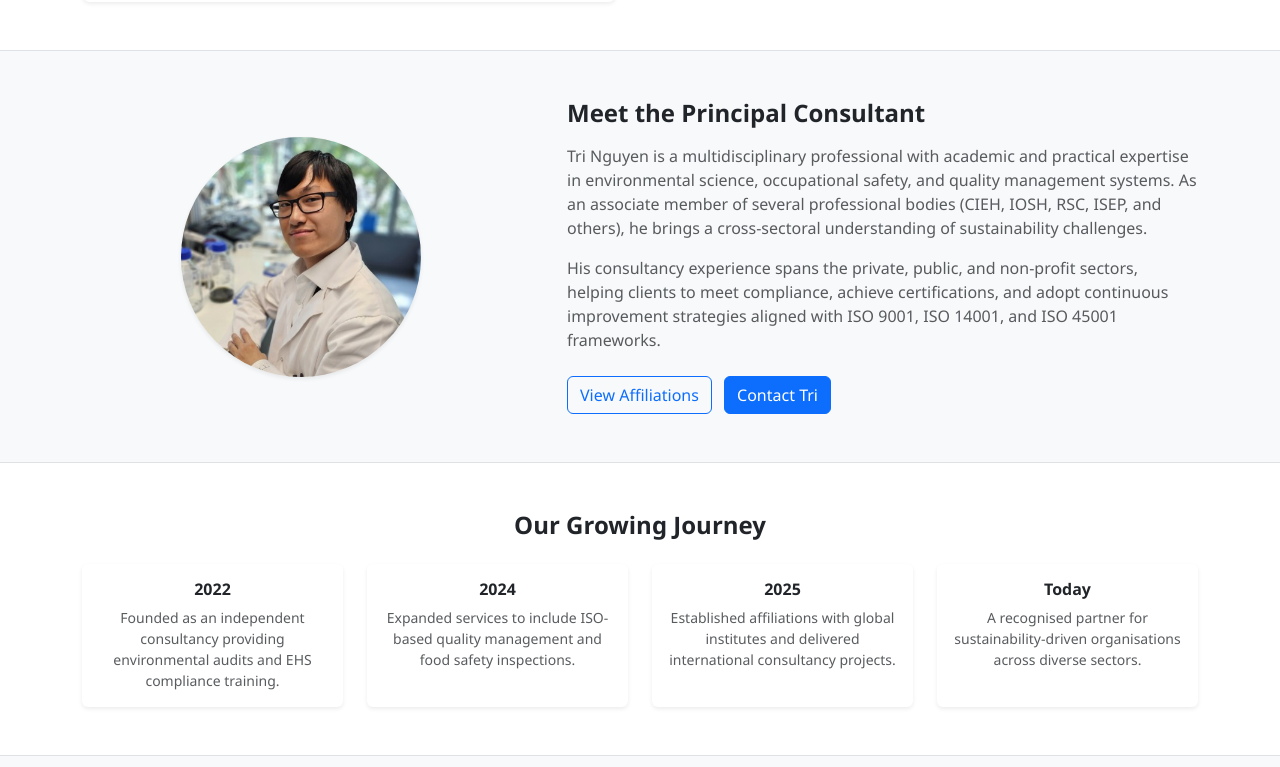
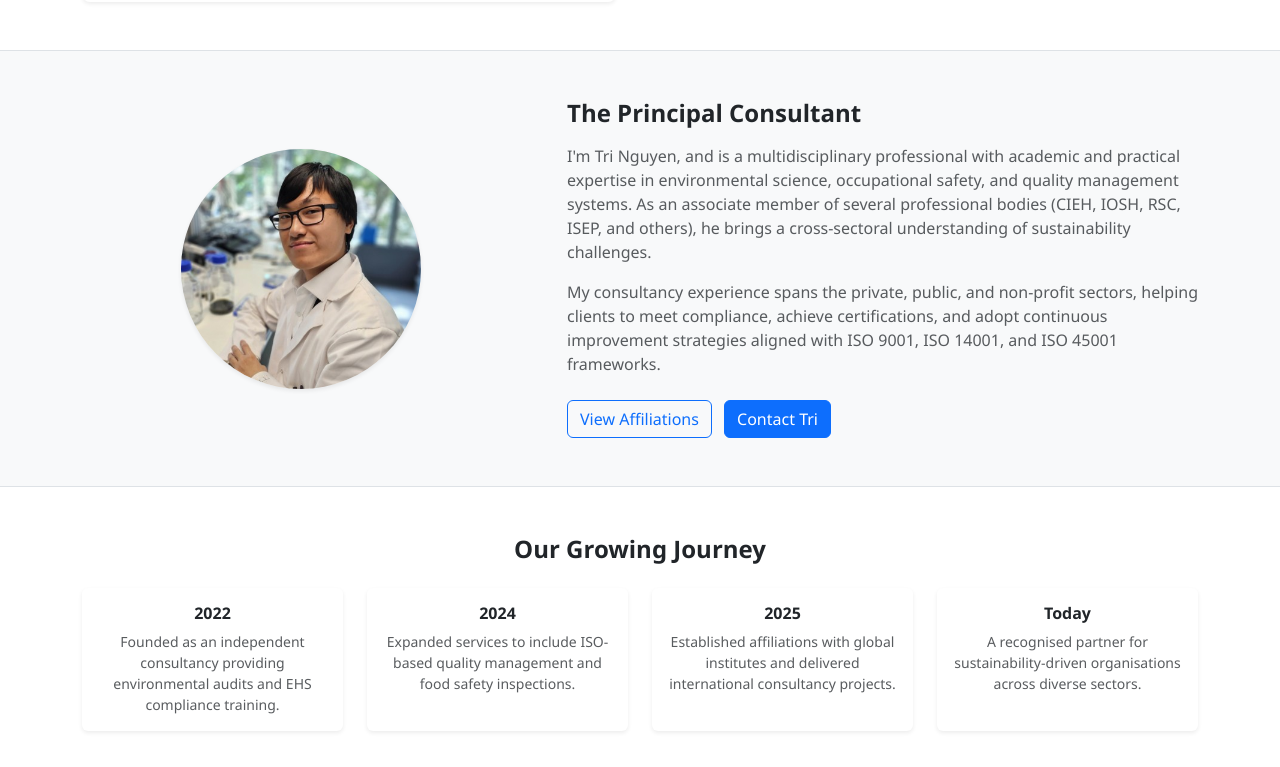
Before and after one commit to TNguyenLP1/3.-Migrating-a-Site-to-Bootstrap-BCS-Lv4-Bootcamp, a plain HTML site: page about.htm in a window 1280 px wide. Shown: the part 953-1720 px from the top of the page. Drawn offline with nearby package versions, Linux system fonts and the light colour scheme.

Commit message:
version 3.0

```diff
--- a/about.htm
+++ b/about.htm
@@ -105,101 +105,178 @@
   </header>
   <!-- Main top header -->
 
-
-
-
-
-  <!-- HERO -->
   <section class="bg-light py-5 text-center border-bottom">
     <div class="container">
-      <h1 class="display-6 fw-bold">About Tri Nguyen Consultancy</h1>
+      <h1 class="display-6 fw-bold">
+        About Tri Nguyen Consultancy
+      </h1>
+
       <p class="lead text-muted">
-        Delivering trusted environmental, health & safety, and quality management solutions backed by scientific integrity.
+        Delivering trusted environmental, health & safety, and quality management solutions backed
+        by scientific integrity.
       </p>
+
     </div>
   </section>
+  <!-- Intro section -->
 
-  <!-- MISSION & VALUES -->
   <section class="py-5 bg-white">
     <div class="container">
       <div class="row align-items-center g-5">
+
         <div class="col-lg-6">
           <img src="./visual/img/Armv2.png" alt="Consultancy" class="img-fluid rounded-3 shadow-sm">
         </div>
+        <!-- Logo setting -->
+
         <div class="col-lg-6">
+
           <h2 class="h4 fw-bold mb-3">Our Mission</h2>
+          <!-- Heading -->
+
           <p class="text-muted mb-4">
-            We empower organisations to achieve operational excellence by integrating sustainability, safety, and quality into every layer of business practice.
+            We empower organisations to achieve operational excellence by integrating sustainability, safety,
+            and quality into every layer of business practice.
           </p>
+          <!-- Explanation -->
 
-          <h3 class="h5 fw-bold mb-2">Our Core Values</h3>
+          <h3 class="h5 fw-bold mb-2">
+            Our Core Values
+          </h3>
+          <!-- Heading -->
+
           <ul class="list-unstyled">
-            <li class="mb-2"><i class="fa-solid fa-check text-primary me-2"></i><strong>Integrity:</strong> Evidence-based, ethical consultancy built on transparency.</li>
-            <li class="mb-2"><i class="fa-solid fa-check text-primary me-2"></i><strong>Professionalism:</strong> Accredited and accountable to international standards.</li>
-            <li class="mb-2"><i class="fa-solid fa-check text-primary me-2"></i><strong>Innovation:</strong> Science-led and forward-thinking in every project.</li>
-            <li><i class="fa-solid fa-check text-primary me-2"></i><strong>Collaboration:</strong> Partnering with clients for measurable, lasting improvement.</li>
+            <li class="mb-2">
+              <i class="fa-solid fa-check text-primary me-2"></i>
+              <strong>Integrity:</strong> Evidence-based, ethical consultancy built on transparency.
+            </li>
+
+            <li class="mb-2">
+              <i class="fa-solid fa-check text-primary me-2"></i>
+              <strong>Professionalism:</strong> Accredited and accountable to international standards.
+            </li>
+
+            <li class="mb-2">
+              <i class="fa-solid fa-check text-primary me-2"></i>
+              <strong>Innovation:</strong> Science-led and forward-thinking in every project.
+            </li>
+
+            <li>
+              <i class="fa-solid fa-check text-primary me-2"></i>
+              <strong>Collaboration:</strong> Partnering with clients for measurable, lasting improvement.
+            </li>
           </ul>
+          <!-- Main list with 'i class to add check mark' to highlight values and 'strong to make bold' -->
+
         </div>
+        <!-- Align logo and notes side by side -->
+
       </div>
+      <!-- Section alignment -->
+
     </div>
+    <!-- Main section -->
+
   </section>
+  <!-- Business overview, value, mission etc... -->
 
-  <!-- PROFILE SECTION -->
   <section class="py-5 bg-light border-top border-bottom">
     <div class="container">
       <div class="row align-items-center g-5">
+
         <div class="col-lg-5 text-center">
           <img src="./visual/img/profilepic.jpg" alt="Tri Nguyen portrait" class="img-fluid rounded-circle shadow-sm" width="240" height="240">
         </div>
+        <!-- Setting pic section -->
+
         <div class="col-lg-7">
-          <h2 class="h4 fw-bold mb-3">Meet the Principal Consultant</h2>
+          <h2 class="h4 fw-bold mb-3"> The Principal Consultant </h2>
+
           <p class="text-muted">
-            Tri Nguyen is a multidisciplinary professional with academic and practical expertise in environmental science, occupational safety, and quality management systems.
+            I'm Tri Nguyen, and is a multidisciplinary professional with academic and practical expertise in environmental science, occupational safety, and quality management systems.
             As an associate member of several professional bodies (CIEH, IOSH, RSC, ISEP, and others), he brings a cross-sectoral understanding of sustainability challenges.
           </p>
+
           <p class="text-muted mb-4">
-            His consultancy experience spans the private, public, and non-profit sectors, helping clients to meet compliance, achieve certifications, and adopt continuous improvement strategies aligned with ISO 9001, ISO 14001, and ISO 45001 frameworks.
+            My consultancy experience spans the private, public, and non-profit sectors, helping clients to meet compliance, achieve certifications, and adopt continuous improvement strategies aligned with ISO 9001, ISO 14001, and ISO 45001 frameworks.
           </p>
 
           <a href="affiliation.htm" class="btn btn-outline-primary me-2">View Affiliations</a>
           <a href="contact.htm" class="btn btn-primary">Contact Tri</a>
+          <!-- Setting link box -->
+
         </div>
+        <!-- Setting text section -->
+
       </div>
+      <!-- Setting profile pic and text side by side -->
+
     </div>
+    <!-- Setting container for flex box -->
+
   </section>
+  <!-- Profile section -->
 
-  <!-- TIMELINE / JOURNEY -->
   <section class="py-5 bg-white">
     <div class="container text-center">
       <h2 class="h4 fw-bold mb-4">Our Growing Journey</h2>
+      <!-- Headline -->
 
       <div class="row justify-content-center g-4">
-        <div class="col-md-3">
-          <div class="card h-100 border-0 shadow-sm">
-            <div class="card-body">
-              <h3 class="h6 fw-bold">2022</h3>
-              <p class="small text-muted mb-0">Founded as an independent consultancy providing environmental audits and EHS compliance training.</p>
-            </div>
-          </div>
-        </div>
 
         <div class="col-md-3">
           <div class="card h-100 border-0 shadow-sm">
+
             <div class="card-body">
-              <h3 class="h6 fw-bold">2024</h3>
-              <p class="small text-muted mb-0">Expanded services to include ISO-based quality management and food safety inspections.</p>
+              <h3 class="h6 fw-bold">2022</h3>
+
+              <p class="small text-muted mb-0">
+                Founded as an independent consultancy providing environmental audits and EHS compliance training.
+              </p>
             </div>
+            <!-- Main text box -->
+
           </div>
+          <!-- Outer box shadow -->
+
         </div>
+        <!-- 2022 note -->
 
         <div class="col-md-3">
           <div class="card h-100 border-0 shadow-sm">
+
+            <div class="card-body">
+              <h3 class="h6 fw-bold">2024</h3>
+
+              <p class="small text-muted mb-0">
+                Expanded services to include ISO-based quality management and food safety inspections.
+              </p>
+            </div>
+            <!-- Main text box -->
+
+          </div>
+          <!-- Outer box shadow -->
+
+        </div>
+        <!-- 2024 note -->
+
+        <div class="col-md-3">
+          <div class="card h-100 border-0 shadow-sm">
+
             <div class="card-body">
               <h3 class="h6 fw-bold">2025</h3>
-              <p class="small text-muted mb-0">Established affiliations with global institutes and delivered international consultancy projects.</p>
+
+              <p class="small text-muted mb-0">
+                Established affiliations with global institutes and delivered international consultancy projects.
+              </p>
             </div>
+            <!-- Main text box -->
+
           </div>
+          <!-- Outer box shadow -->
+
         </div>
+        <!-- 2025 note -->
 
         <div class="col-md-3">
           <div class="card h-100 border-0 shadow-sm">
@@ -209,20 +286,31 @@
             </div>
           </div>
         </div>
+        <!-- Final time box -->
+
       </div>
+      <!-- Container to flex inline -->
+
     </div>
   </section>
+  <!-- Business timeline -->
 
-  <!-- CTA -->
   <section class="py-5 bg-light text-center border-top">
     <div class="container">
+
       <h2 class="h5 fw-bold mb-3">Building a Sustainable Future, Together</h2>
       <p class="text-muted mb-4">Learn how our expertise can help your organisation thrive responsibly.</p>
+
       <a href="services.htm" class="btn btn-primary btn-lg">
         <i class="fa-solid fa-leaf me-2"></i>Explore Services
       </a>
+      <!-- Link box with pseudo element as leaf -->
+
     </div>
+    <!-- Setting container to flex element in center -->
+
   </section>
+  <!-- Farewell section -->
 
   <footer class="bg-white border-top py-4">
     <div class="container text-center">
```
